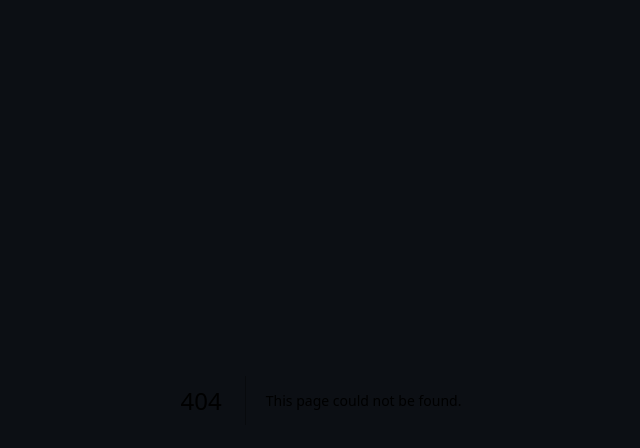
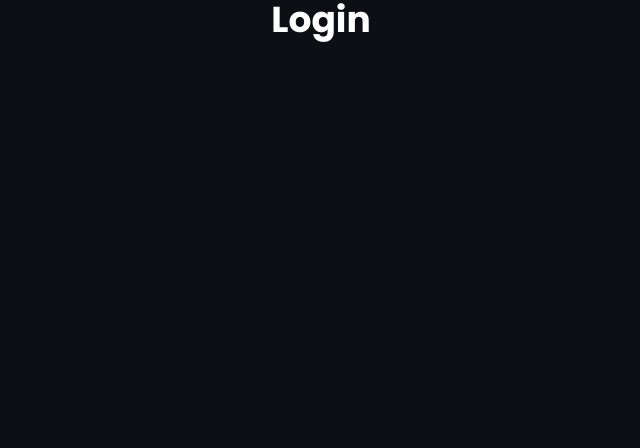
Before and after one commit to Guidotss/Coffee-Shop-Front, a Next.js app: page /auth/login in a window 1280 px wide. Before the commit this address had no page. Shown: the top 448 px of the page, without its empty margins (319-959 px from the left). Built offline with nearby package versions, Linux system fonts and the light colour scheme.

Commit message:
Empezando loginPage

```diff
--- /dev/null
+++ b/src/app/auth/login/page.tsx
@@ -0,0 +1,7 @@
+export default function LoginPage() {
+    return (
+        <main className="flex flex-col items-center flex-center">
+            <h1 className="text-4xl font-bold text-white">Login</h1>
+        </main>
+    )
+}
```
Also changed, not shown: src/middleware.ts (added, +10 -0 lines), src/app/page.tsx (line endings or trailing spaces), 1 other file (tests, documents, lock files or other folders).
